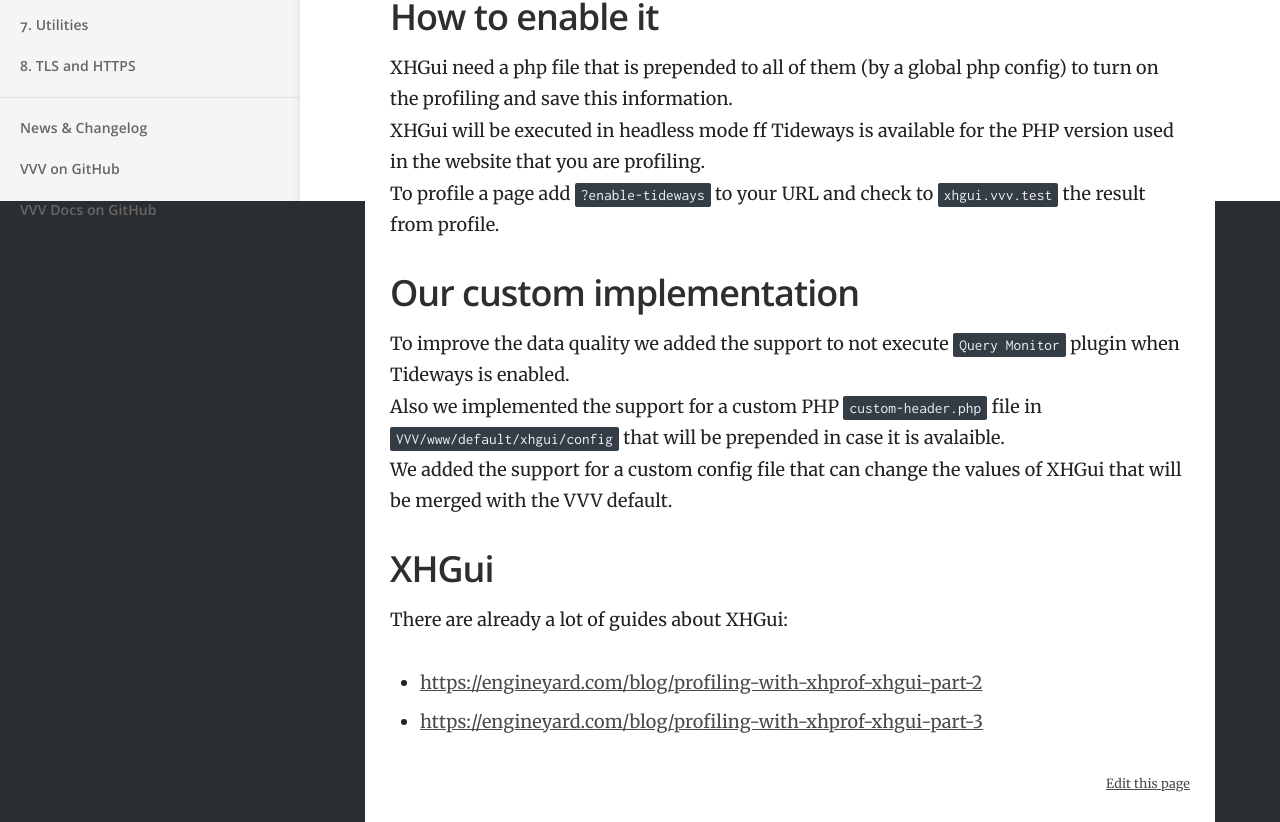
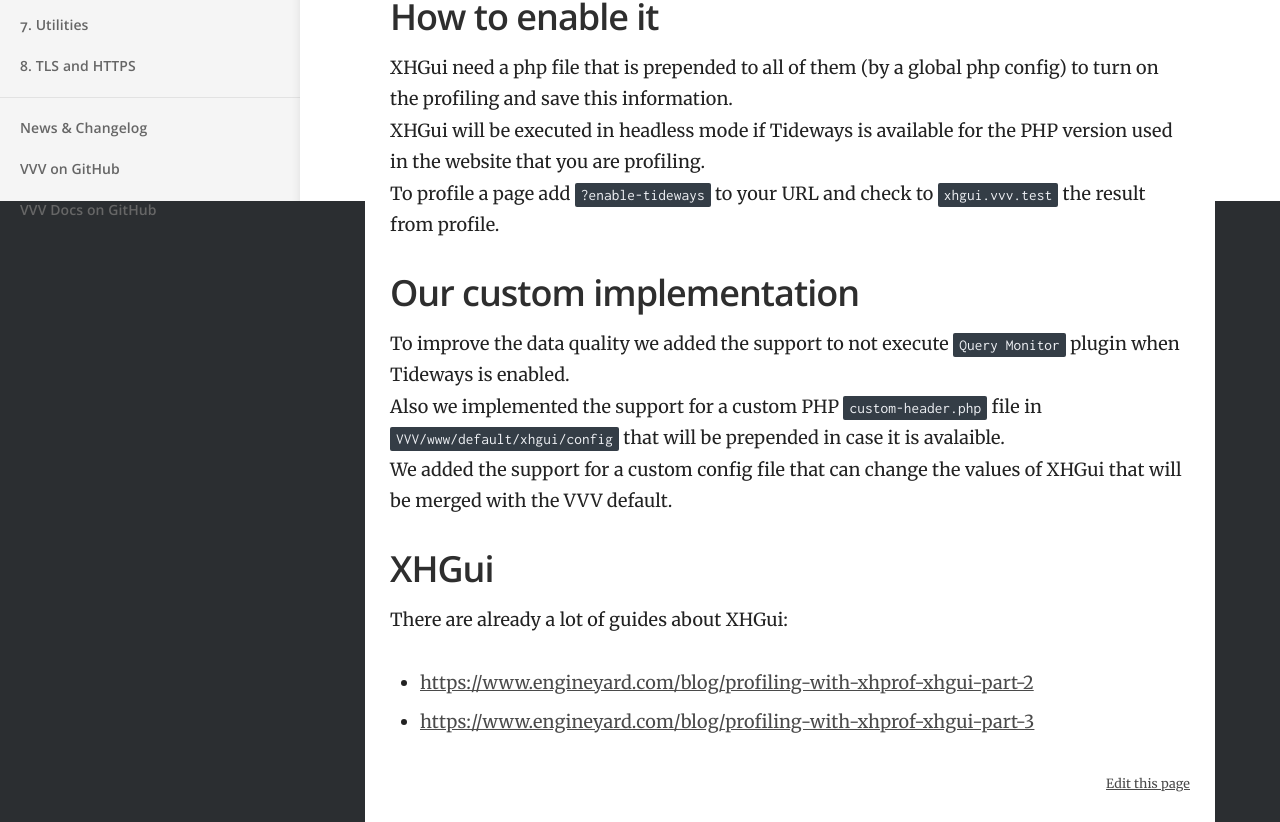
Before and after one commit to Varying-Vagrant-Vagrants/varyingvagrantvagrants.org, a Jekyll site: the page built from docs/en-US/references/tideways.md, in a window 1280 px wide. Shown: the part 699-1521 px from the top of the page. Built offline with Jekyll 4.4.1, drawn with Linux system fonts in a browser that asks for light colours; part of the change alters nothing that is shown.

Commit message:
Update docs tideways.md (#132)
Fixed links to further info about XHGui and one typo.

```diff
--- a/docs/en-US/references/tideways.md
+++ b/docs/en-US/references/tideways.md
@@ -18,7 +18,7 @@ We added [XHGui](https://github.com/perftools/xhgui) that is a graphical interfa
 ## How to enable it
 
 XHGui need a php file that is prepended to all of them (by a global php config) to turn on the profiling and save this information.
-XHGui will be executed in headless mode ff Tideways is available for the PHP version used in the website that you are profiling.
+XHGui will be executed in headless mode if Tideways is available for the PHP version used in the website that you are profiling.
 To profile a page add `?enable-tideways` to your URL and check to `xhgui.vvv.test` the result from profile.
 
 ## Our custom implementation
@@ -30,5 +30,5 @@ We added the support for a custom config file that can change the values of XHGu
 ## XHGui
 There are already a lot of guides about XHGui:
 
-  * [https://engineyard.com/blog/profiling-with-xhprof-xhgui-part-2](https://engineyard.com/blog/profiling-with-xhprof-xhgui-part-2)
-  * [https://engineyard.com/blog/profiling-with-xhprof-xhgui-part-3](https://engineyard.com/blog/profiling-with-xhprof-xhgui-part-3)
+  * [https://www.engineyard.com/blog/profiling-with-xhprof-xhgui-part-2](https://www.engineyard.com/blog/profiling-with-xhprof-xhgui-part-2)
+  * [https://www.engineyard.com/blog/profiling-with-xhprof-xhgui-part-3](https://www.engineyard.com/blog/profiling-with-xhprof-xhgui-part-3)
```
